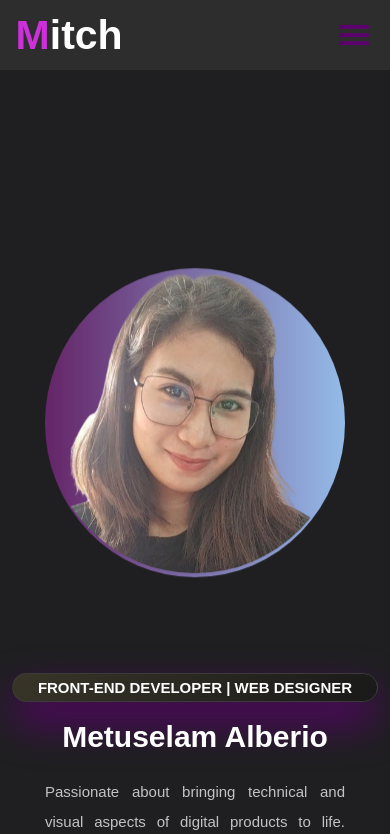
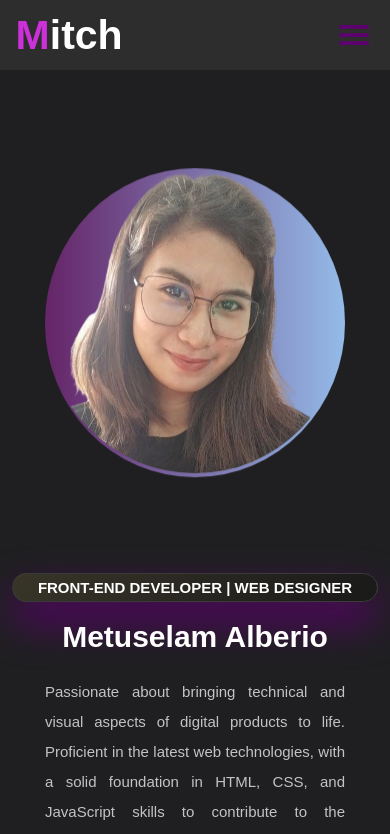
Before and after one commit to MitchAlberio07/Portflolio, a React (Create React App) app: page / in a window 390 px wide. Shown: the top 834 px of the page. Built offline with nearby package versions, Linux system fonts and the light colour scheme.

Commit message:
responsiveness

```diff
--- a/src/Components/Styles/Home.css
+++ b/src/Components/Styles/Home.css
@@ -105,7 +105,7 @@
         display: flex;
         flex-wrap: wrap;
         justify-content: center;
-        padding-top:200px;
+        padding-top:100px;
     }
     .home-text{
         order:2;
```
